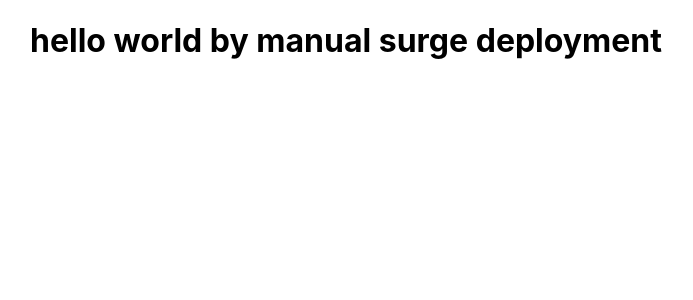
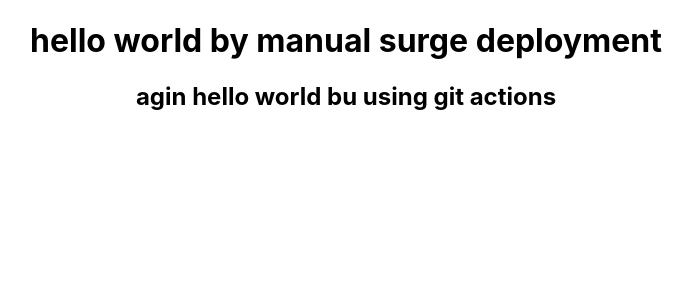
Before and after one commit to mehersaqib931/bootcamp2020pro1, a React (Create React App) app: page / in a window 1280 px wide. Shown: the top 300 px of the page, without its empty margins (294-987 px from the left). Built offline with nearby package versions, Linux system fonts and the light colour scheme.

Commit message:
updated app.js for git actions

```diff
--- a/src/App.js
+++ b/src/App.js
@@ -5,6 +5,7 @@
   return (
     <div className="App">
     <h1> hello world by manual surge deployment</h1>
+    <h2> agin hello world bu using git actions</h2>
     </div>
   );
 }
```
